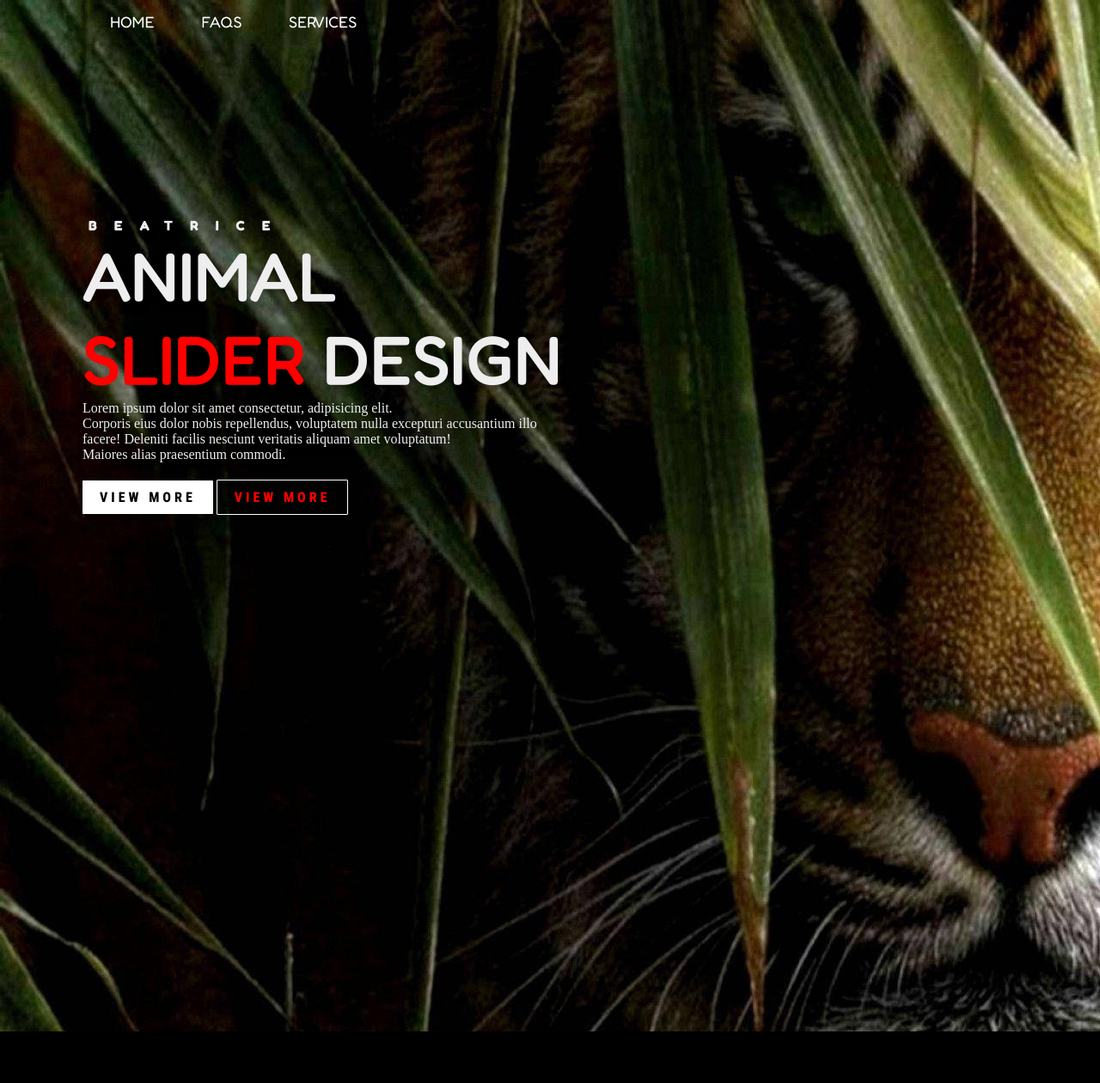
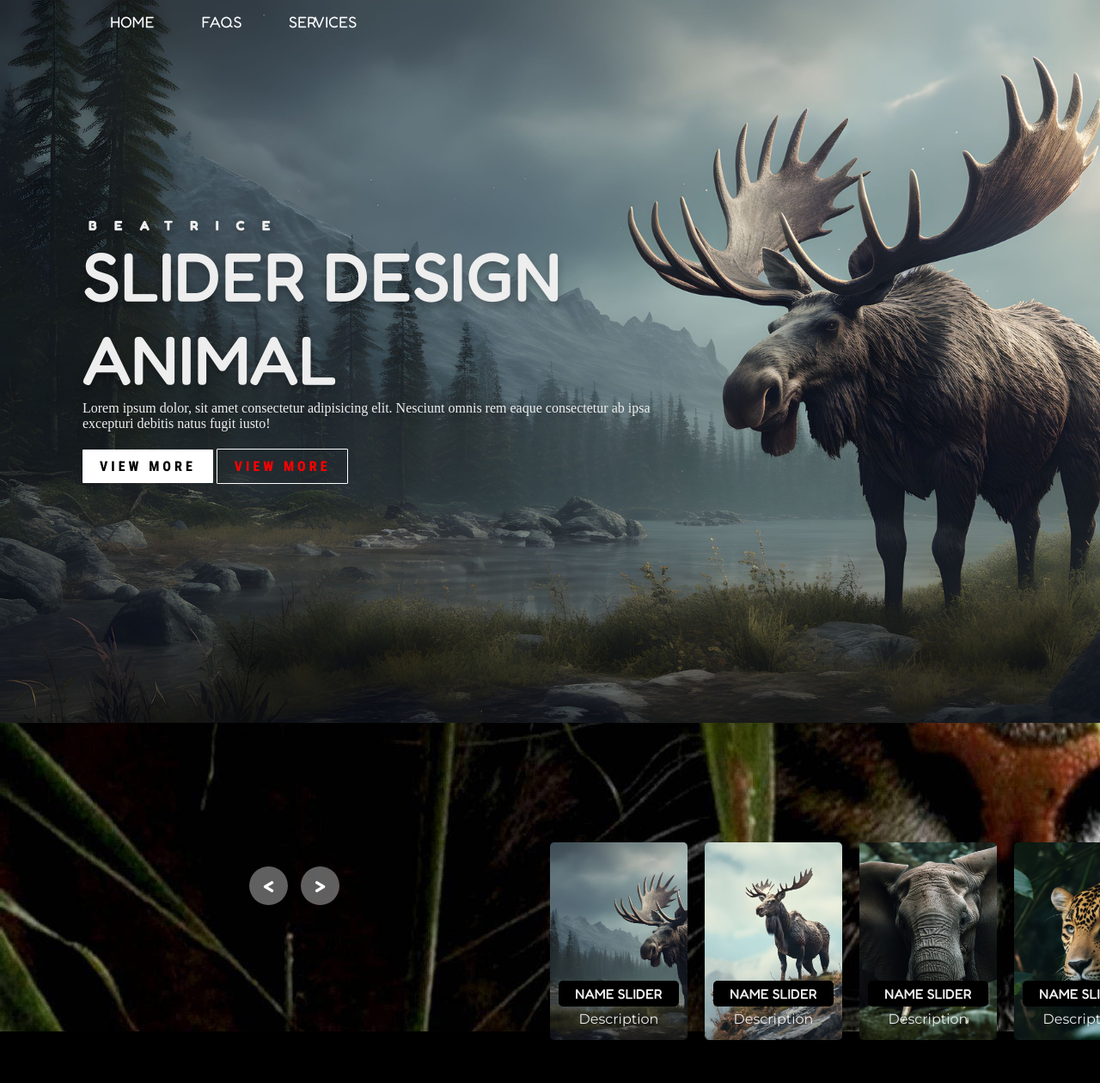
Before and after one commit to Charles-Muia/Slider_Effect, a PHP site: page / in a window 1280 px wide. Shown: the whole page at 86% size. Run offline with PHP 8.4, Linux system fonts and the light colour scheme.

Commit message:
Slider_6

```diff
--- a/index.php
+++ b/index.php
@@ -27,6 +27,9 @@
 <link rel="preconnect" href="https://fonts.gstatic.com" crossorigin>
 <link href="https://fonts.googleapis.com/css2?family=Fredoka:wght@300..700&family=Poppins:ital,wght@0,100;0,200;0,300;0,400;0,500;0,600;0,700;0,800;0,900;1,100;1,200;1,300;1,400;1,500;1,600;1,700;1,800;1,900&family=Roboto+Condensed:ital,wght@0,100..900;1,100..900&display=swap" rel="stylesheet">
 
+<link rel="preconnect" href="https://fonts.googleapis.com">
+<link rel="preconnect" href="https://fonts.gstatic.com" crossorigin>
+<link href="https://fonts.googleapis.com/css2?family=Montserrat:ital,wght@0,100..900;1,100..900&display=swap" rel="stylesheet">
 </head>
 <body>
 
@@ -112,6 +115,65 @@
                 </div>
             </div>
         </div>
+
+<!-- <<<<<<<<<<<<<<<<<<<<<<<<<<<<<<<<<<<<<<<<<THUMBNAILS>>>>>>>>>>>>>>>>>>>>>>>>>>>>>>>>>>>>>>>>>>>>>>>> -->
+        <div class="thumbnails">
+                <div class="item">
+                    <img src="Img/img1.jpg" alt="">
+                    <div class="content">
+                        <div class="title">
+                            name slider
+                        </div>
+                            <div class="des">
+                                description
+                            </div>
+                    </div>
+                </div>
+
+                <div class="item">
+                    <img src="Img/img2.jpg" alt="">
+                    <div class="content">
+                        <div class="title">
+                            name slider
+                        </div>
+                            <div class="des">
+                                description
+                            </div>
+                    </div>
+                </div>
+
+                <div class="item">
+                    <img src="Img/img3.jpg" alt="">
+                    <div class="content">
+                        <div class="title">
+                            name slider
+                        </div>
+                            <div class="des">
+                                description
+                            </div>
+                    </div>
+                </div>
+
+                <div class="item">
+                    <img src="Img/img4.jpg" alt="">
+                    <div class="content">
+                        <div class="title">
+                            name slider
+                        </div>
+                            <div class="des">
+                                description
+                            </div>
+                    </div>
+                </div>
+        </div>
+
+
+<!-- <<<<<<<<<<<<<<<<<<<<<<<<<<<<<<<<<<<<<<<<<<<ARROWS>>>>>>>>>>>>>>>>>>>>>>>>>>>>>>>>>>>>>>>>>>>>>>>>>> -->
+
+    <div class="arrows">
+        <button id="prev"><</button>
+        <button id="next">></button>
+    </div>
     </div>
 
 <!-- <<<<<<<<<<<<<<<<<<<<<<<<<<<<<<<<<<<<<<<<<<<SCRIPT>>>>>>>>>>>>>>>>>>>>>>>>>>>>>>>>>>>>>>>>>>>>>>>>>> -->
--- a/style.css
+++ b/style.css
@@ -47,7 +47,11 @@ header a:hover {
 .carousel .list .item .img {
     width: 100%;
     height: 100%;
-    object-fit: cover;
+    object-fit: cover; /*Prevents image from breaking*/
+}
+
+.carousel .list .item:nth-child(1) {
+    z-index: 1;
 }
 
 .carousel .list .item .content {
@@ -71,6 +75,25 @@ header a:hover {
     font-family: "Fredoka", sans-serif;
 }
 
+.carousel .list .item:nth-child(1) .author,
+.carousel .list .item:nth-child(1) .title,
+.carousel .list .item:nth-child(1) .topic,
+.carousel .list .item:nth-child(1) .description,
+.carousel .list .item:nth-child(1) .buttons {
+    transform: translateY(50px);
+    filter: blur(20px);
+    opacity: 0;
+    animation: showContent 0.5s 1s linear 1 forwards;
+}
+
+    @keyframes showContent {
+        to {
+            opacity: 1;
+            filter: blur(0);
+            transform: translateY(0);
+        }
+    }
+
 .carousel .list .item .content .title,
 .carousel .list .item .content .topic {
     font-weight: 500;
@@ -89,10 +112,8 @@ header a:hover {
     /* grid-template-columns: repeat (2, 130px); */
     /* grid-template-rows: 60px; */
     /* gap: 50px; */
-
     margin-top: 20px;
     text-transform: capitalize;
-
 }
 
 .carousel .list .item .content button {
@@ -120,3 +141,83 @@ header a:hover {
     color: #fff;
     background-color: red;
 }
+
+.thumbnails {
+    position: absolute;
+    bottom: 50px;
+    left: 50%;
+    width: max-content;
+    z-index: 100;
+    display: flex; /*items will appear on the same row*/
+    gap: 20px;
+}
+
+.thumbnails .item {
+    width: 160px;
+    height: 230px;
+    flex-shrink: 0; /*items will not shrink on different screen sizes*/
+    position: relative;
+}
+
+.thumbnails .item img {
+    height: 100%;
+    width: 100%;
+    object-fit: cover;
+    border-radius: 5px;
+}
+
+.thumbnails .item .content {
+    position: absolute;
+    bottom: 10px;
+    left: 10px;
+    right: 10px;
+}
+
+.thumbnails .item .content .title {
+    text-transform: uppercase;
+    /* font-family: "poppins" sans-serif; */
+    font-family: "Fredoka", sans-serif;
+    font-weight: 500;
+    background: #000;
+    padding: 5px;
+    text-align: center;
+    border-radius: 5px;
+}
+
+.thumbnails .des {
+    font-family: "Montserrat", sans-serif;
+    color: #eee;
+    padding: 5px;
+    text-align: center;
+    text-transform: capitalize;
+}
+
+.arrows {
+    position: absolute;
+    top: 80%;
+    right: 50%;
+    width: 350px;
+    max-width: 35%;
+    display: flex;
+    gap: 15px;
+    align-items: center;
+}
+
+.arrows button {
+    width: 45px;
+    height: 45px;
+    border-radius: 50%;
+    background-color: #eee6;
+    border: #eee;
+    color: #fff;
+    font-weight: 800;
+    font-size: 20px;
+    cursor: pointer;
+    font-family: "Fredoka", sans-serif;
+    transition: .5s;
+}
+
+.arrows button:hover {
+    color: #555;
+    background-color: #eee;
+}
```
